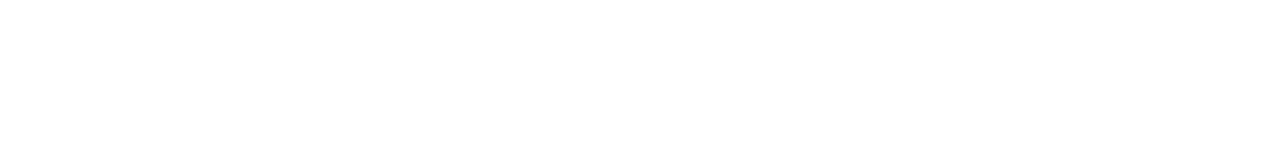
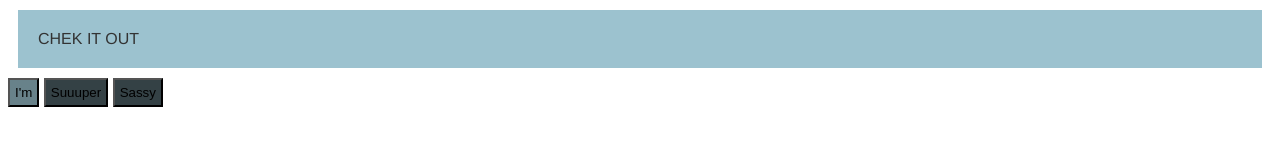
Before and after one commit to chippawah/Sass-Less-Stylus, a website: page index.html in a window 1280 px wide. Drawn offline with Linux system fonts and the light colour scheme.

Commit message:
muh changes

```diff
--- a/index.html
+++ b/index.html
@@ -6,6 +6,9 @@
     <link rel="stylesheet" href="post/sass.css">
 </head>
 <body>
-
+    <div class="header">CHEK IT OUT</div>
+    <button class="sample1">I'm</button>
+    <button class="sample2">Suuuper</button>
+    <button class="sample3">Sassy</button>
 </body>
 </html>
--- a/post/sass.css
+++ b/post/sass.css
@@ -45,3 +45,20 @@ article[role="main"] {
 aside[role="complimentary"] {
   float: right;
   width: 31.25%; }
+
+.body {
+  padding: 20px; }
+
+div {
+  margin: 10px; }
+
+.header {
+  background-color: #9cc2cf;
+  padding: 20px; }
+
+.sample1, .sample2, .sample3 {
+  background-color: #68828a;
+  padding: 5px; }
+
+.sample2, .sample3 {
+  background-color: #344145; }
```
